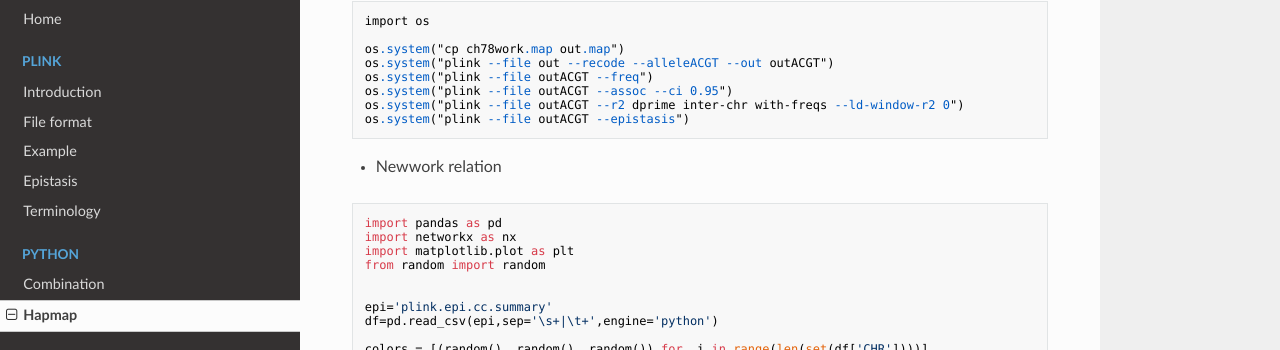
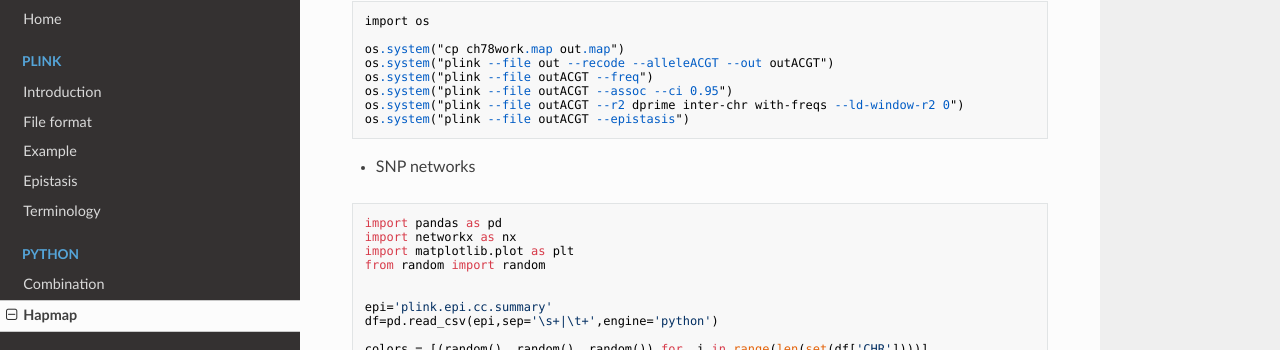
Before and after one commit to WonyoungCho/plink, an MkDocs documentation site: the page built from docs/hapMap1KG_ch7_8.md, in a window 1280 px wide and 900 px high, scrolled down 2289 px. Shown: the part 101-451 px from the top of the window. Built offline with MkDocs 1.6.1, drawn with Linux system fonts in a browser that asks for light colours; nearby versions of some CDN libraries; old or Windows-style settings are respelled for this version of MkDocs.

Commit message:
Update hapMap1KG_ch7_8.md

````diff
--- a/docs/hapMap1KG_ch7_8.md
+++ b/docs/hapMap1KG_ch7_8.md
@@ -118,7 +118,7 @@ os.system("plink --file outACGT --r2 dprime inter-chr with-freqs --ld-window-r2
 os.system("plink --file outACGT --epistasis")
 ```
 
-- Newwork relation
+- SNP networks
 ```
 import pandas as pd
 import networkx as nx
````
